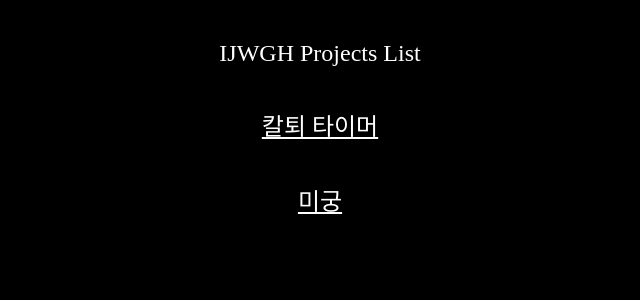
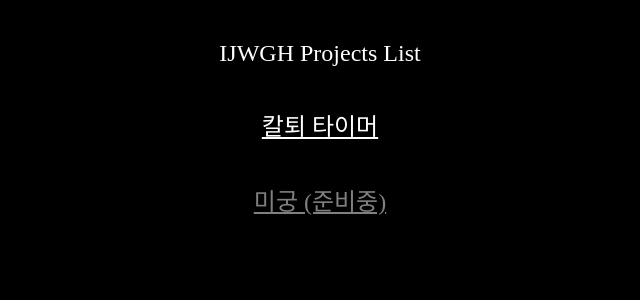
Before and after one commit to KwonHM/IJustWantGoHome, a PHP site: page /index.html in a window 1280 px wide. Shown: the top 300 px of the page, without its empty margins (320-960 px from the left). Run offline with PHP 8.4, Linux system fonts and the light colour scheme; some web fonts are replaced.

Commit message:
준비중 클릭 막기 & 준비중 CSS 수정

```diff
--- a/index.html
+++ b/index.html
@@ -16,7 +16,7 @@
         <a href="./timer.html">칼퇴 타이머</a>
     </div>
     <div class="list_wrap">
-        <a href="./puzzle/entrance.html" class="not_ready">미궁</a>
+        <a href="./puzzle/entrance.html" class="not_ready">미궁 (준비중)</a>
     </div>
 </body>
 <script type="text/javascript" src="js/jquery-3.2.1.min.js"></script>
--- a/js/index.js
+++ b/js/index.js
@@ -1 +1,6 @@
-//TODO: 준비중 클릭시 이동 못하게 막기
+$(document).ready(function() {
+    $('.not_ready').click(function(){
+        alert("이 프로젝트는 준비중입니다.");
+        event.preventDefault();
+    });
+});
--- a/style/index.css
+++ b/style/index.css
@@ -14,4 +14,7 @@ a {
     font-size: 24px;
     margin: 40px 0px;
 }
-/*TODO: 준비중 CSS 따로 준비*/
+.not_ready {
+    color: gray;
+    cursor: default;
+}
```
